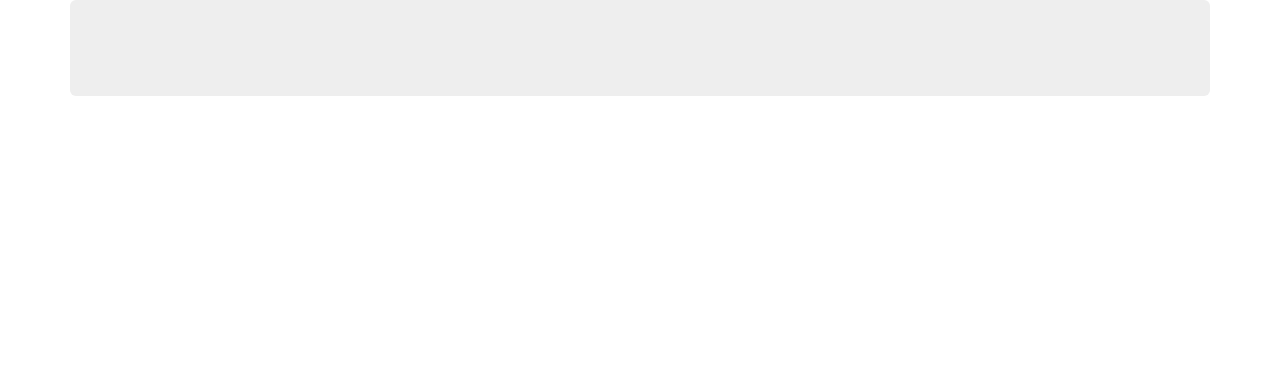
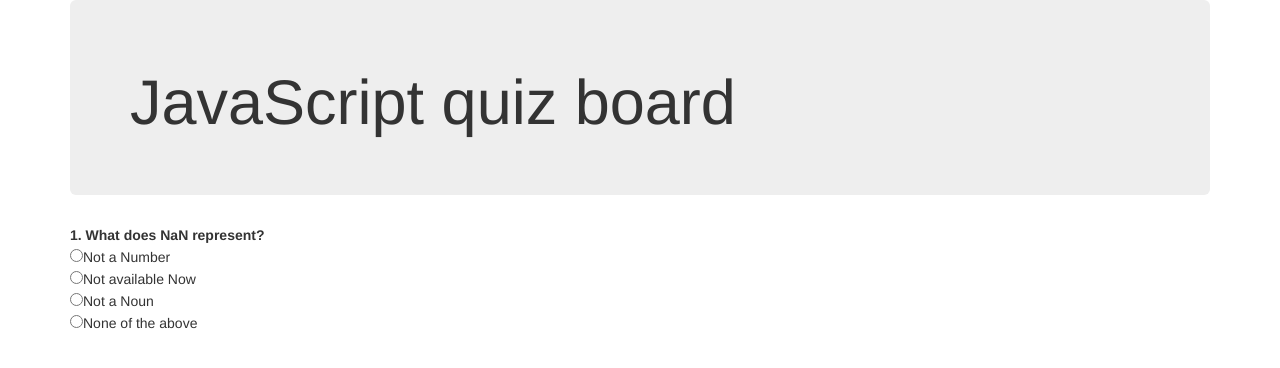
Before and after one commit to wairimukuria/Quiz-board, a plain HTML site: page index.html in a window 1280 px wide. Drawn offline with Linux system fonts and the light colour scheme.

Commit message:
added a heading tag,form tag with id questions ,a div tag with an id questionOne,another div tag with class question that holds the question numbered one and radio buttons with choices

```diff
--- a/index.html
+++ b/index.html
@@ -13,4 +13,23 @@
 <body>
     <div class="container">
       <div class="jumbotron">
+        <h1>JavaScript quiz board</h1>
+      </div>
+      <form id='questions'>
+        <div id='questionOne'>
+          <div class='question'> <strong>1. What does NaN represent?</strong></div>
+          <div class='answer'>
+            <input type="radio" name='questionOneAnswer' value='Not a Number'>Not a Number
+          </div>
+          <div class='answer'>
+            <input type="radio" name='questionOneAnswer' value='Not available Now'>Not available Now
+          </div>
+          <div class='answer'>
+            <input type="radio" name='questionOneAnswer' value='Not a Noun'>Not a Noun
+          </div>
+          <div class='answer'>
+            <input type="radio" name='questionOneAnswer' value='None of the above'>None of the above
+          </div>
+        </div>
+        <br>
 </body>
```
